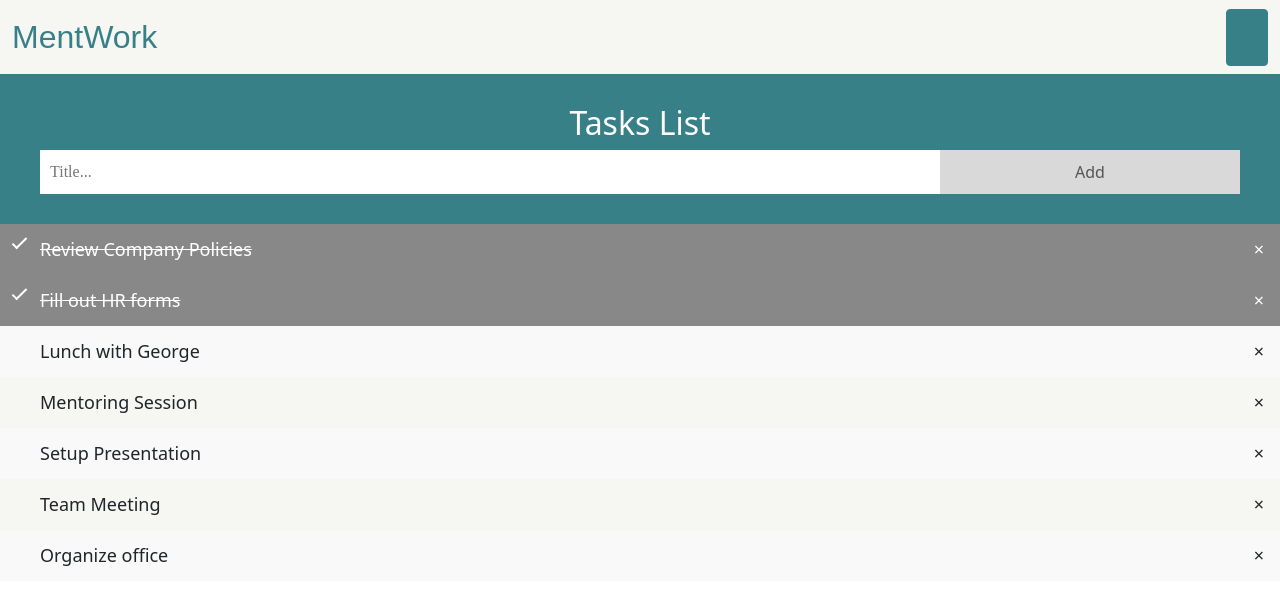
After one commit to abbeyames/MentWork, a Flask app: template templates/topics.html in a window 1280 px wide. The commit adds this page. Shown: the top 605 px of the page. Run offline with Flask 2, Linux system fonts and the light colour scheme; the template is opened without the code that fills it, so the values that code supplies are empty.

Commit message:
Structural updates

```diff
--- a/main.py
+++ b/main.py
@@ -12,10 +12,18 @@ def index():
 
 @app.route('/db', methods=['POST', 'GET'])
 def db_info():
-  error = '';
+  text = '';
   if request.method == 'GET':
-    error = db.keys();
-  return render_template('db.html', error=error)
+    text += "Displaying account information currently present in the database<br><br>"
+    for key in db.keys():
+      text += "<br>Email:       " + db[key]["email"]
+      text += "<br>Password:    " + db[key]["password"]
+      text += "<br>First Name:  " + db[key]["firstName"]
+      text += "<br>Last Name:   " + db[key]["lastName"]
+      text += "<br>Job Title:   " + db[key]["jobTitle"]
+      text += "<br>"
+
+  return render_template('db.html', text=text)
 
 # https://flask.palletsprojects.com/en/2.0.x/quickstart/
 @app.route('/login', methods=['POST', 'GET'])
@@ -25,7 +33,7 @@ def login():
     valid_login = attempt_login(request.form['email'], request.form['password'])
     if valid_login == 'login':
       login_user(request.form['email'])
-      return render_template("main.html") # should be redirect instead
+      return redirect("/main")
     elif valid_login == 'incorrect password':
       error = 'Incorrect password'
     else:
@@ -61,7 +69,7 @@ def signup():
                          request.form['lastName'],
                          request.form['jobTitle'])
       create_account(request.form['email'], user)
-      return render_template("login.html") # should be redirect instead
+      return redirect("/login")
     else:
       error = "An account with this email already exists"
   return render_template("signup.html", error=error)
@@ -90,9 +98,17 @@ def create_account(email, userData):
   db[email] = userData
   print("Account created")
 
-@app.route('/main')
+@app.route('/main', methods=['POST', 'GET'])
 def main():
-  return render_template("main.html")
+  global currentUser
+  # webText = '';
+  # if request.method == 'GET':
+  # for key in currentUser.items():
+  # webText += "Hello " + currentUser["firstName"]
+
+  # return render_template("main.html", webText=webText)
+
+  return render_template("main.html", firstName=currentUser['firstName'], lastName=currentUser['lastName'])
 
 @app.route('/main/schedule', methods=['POST', 'GET'])
 def schedule():
@@ -111,16 +127,24 @@ def schedule():
 
   return render_template("main.html")
 
-def create_event(title, start, end, recurring, description, mentor):
+def create_event(title, start, end, recurring, recurringDays, description, mentor):
   event = {
     "eventTitle": title,
     "startDate": start,
     "endDate": end,
     "recurring": recurring,
+    "recurringDays": recurringDays,
     "description": description,
     "mentorAvailability": mentor
   }
   return event
+
+def add_event(event):
+  global currentUser
+  if event['recurring'] == "no":
+    currentUser['singularEvents'].append(event)
+  else:
+    currentUser['recurringEvents'].append(event)
 
 def update_user_data():
   global currentUser
@@ -132,7 +156,7 @@ def logout():
   global currentUser
   currentUser = {}
   print("User logged out")
-  return render_template("index.html") # should be redirect
+  return redirect("/")
 
 
 app.run(host='0.0.0.0', port=8080, debug=True)
--- a/pyproject.toml
+++ b/pyproject.toml
@@ -8,6 +8,7 @@ authors = ["Your Name <you@example.com>"]
 python = "^3.8"
 Flask = "^2.0.2"
 replit = "^3.2.4"
+lib = "^4.0.0"
 
 [tool.poetry.dev-dependencies]
 
--- a/static/css/navbar.css
+++ b/static/css/navbar.css
@@ -22,6 +22,10 @@
     color: var(--darkTeal);
 }
 
+.navbar-brand {
+  font-size: 2rem;
+}
+
 .me-2 {
     border-color: var(--lightGray);
     color: var(--darkTeal);
@@ -43,14 +47,18 @@
 }
 
 .navbar-toggler {
-    background-color: var(--lightTeal);
-    border-color: var(--darkTeal);
-    color: var(--offWhite);
-    width: 2em;
-    height: 2em;
-    text-align: center;
-    vertical-align: center;
-    padding: 5px;
+  background-color: var(--darkTeal);
+  border-color: var(--darkTeal);
+  color: var(--offWhite);
+/*   width: 20vw; */
+  padding: 15px 20px 10px 20px;
+}
+
+.navbar-toggler-icon {
+  width: 100%;
+  margin: 0;
+  padding: 0;
+  font-family: var(--headingFont);
 }
 
 .bi-list {
--- /dev/null
+++ b/static/css/topics.css
@@ -0,0 +1,117 @@
+ /* Color Scheme: Dark Teal (#388087), Light Teal (#6FB3B8), Light Blue (#BADFE7),
+        Light Green (#C2EDCE), Off-White (#F6F6F2), Light Gray (#E3E4E4) */
+
+        /* Include the padding and border in an element's total width and height */
+            * {
+            box-sizing: border-box;
+            }
+
+            /* Remove margins and padding from the list */
+            ul {
+            margin: 0;
+            padding: 0;
+            }
+
+            /* Style the list items */
+            ul li {
+            cursor: pointer;
+            position: relative;
+            padding: 12px 8px 12px 40px;
+            background: #F6F6F2;
+            font-size: 18px;
+            transition: 0.2s;
+
+            /* make the list items unselectable */
+            -webkit-user-select: none;
+            -moz-user-select: none;
+            -ms-user-select: none;
+            user-select: none;
+            }
+
+            /* Set all odd list items to a different color (zebra-stripes) */
+            ul li:nth-child(odd) {
+            background: #f9f9f9;
+            }
+
+            /* Darker background-color on hover */
+            ul li:hover {
+            background: #ddd;
+            }
+
+            /* When clicked on, add a background color and strike out text */
+            ul li.checked {
+            background: #888;
+            color: #fff;
+            text-decoration: line-through;
+            }
+
+            /* Add a "checked" mark when clicked on */
+            ul li.checked::before {
+            content: '';
+            position: absolute;
+            border-color: #fff;
+            border-style: solid;
+            border-width: 0 2px 2px 0;
+            top: 10px;
+            left: 16px;
+            transform: rotate(45deg);
+            height: 15px;
+            width: 7px;
+            }
+
+            /* Style the close button */
+            .close {
+            position: absolute;
+            right: 0;
+            top: 0;
+            padding: 12px 16px 12px 16px;
+            }
+
+            .close:hover {
+            background-color: #6FB3B8;
+            color: white;
+            }
+
+            /* Style the header */
+            .header {
+            background-color: #388087;
+            padding: 30px 40px;
+            color: white;
+            text-align: center;
+            }
+
+            /* Clear floats after the header */
+            .header:after {
+            content: "";
+            display: table;
+            clear: both;
+            }
+
+            /* Style the input */
+            input {
+            margin: 0;
+            border: none;
+            border-radius: 0;
+            width: 75%;
+            padding: 10px;
+            float: left;
+            font-size: 16px;
+            }
+
+            /* Style the "Add" button */
+            .addBtn {
+            padding: 10px;
+            width: 25%;
+            background: #d9d9d9;
+            color: #555;
+            float: left;
+            text-align: center;
+            font-size: 16px;
+            cursor: pointer;
+            transition: 0.3s;
+            border-radius: 0;
+            }
+
+            .addBtn:hover {
+            background-color: #bbb;
+            }
--- /dev/null
+++ b/static/js/topics.js
@@ -0,0 +1,85 @@
+// Create a "close" button and append it to each list item
+            var myNodelist = document.getElementsByTagName("LI");
+            var i;
+            for (i = 0; i < myNodelist.length; i++) {
+            var span = document.createElement("SPAN");
+            var txt = document.createTextNode("\u00D7");
+            span.className = "close";
+            span.appendChild(txt);
+            myNodelist[i].appendChild(span);
+            }
+
+            // Click on a close button to hide the current list item
+            var close = document.getElementsByClassName("close");
+            var i;
+            for (i = 0; i < close.length; i++) {
+            close[i].onclick = function() {
+                var div = this.parentElement;
+                div.style.display = "none";
+            }
+            }
+
+            // Add a "checked" symbol when clicking on a list item
+            var list = document.querySelector('ul');
+            list.addEventListener('click', function(ev) {
+            if (ev.target.tagName === 'LI') {
+                ev.target.classList.toggle('checked');
+            }
+            }, false);
+
+            // Create a new list item when clicking on the "Add" button
+            function newElement() {
+            var li = document.createElement("li");
+            var inputValue = document.getElementById("myInput").value;
+            var t = document.createTextNode(inputValue);
+            li.appendChild(t);
+            if (inputValue === '') {
+                alert("You must write something!");
+            } else {
+                document.getElementById("myUL").appendChild(li);
+            }
+            document.getElementById("myInput").value = "";
+
+            var span = document.createElement("SPAN");
+            var txt = document.createTextNode("\u00D7");
+            span.className = "close";
+            span.appendChild(txt);
+            li.appendChild(span);
+
+            for (i = 0; i < close.length; i++) {
+                close[i].onclick = function() {
+                var div = this.parentElement;
+                div.style.display = "none";
+                }
+            }
+            }
+
+            $('#next').click(function () {
+            var $next = $('.progress ul li.current').removeClass('current').addClass('complete').next('li');
+            if ($next.length) {
+              $next.removeClass('complete').addClass('current');
+              //console.log('Prev');
+            }
+
+            else {
+
+              $(".progress ul li:first").removeClass('complete').addClass('current');
+
+              if (".progress ul li:last") {
+                  $('.progress ul li').removeClass('current').removeClass('complete').removeAttr('class');
+                  $(".progress ul li:first").addClass('current');
+              }
+           //console.log('Next');
+            }
+   });
+         $('#prev').click(function () {
+          var $prev = $('.progress ul li.current').removeClass('current').removeClass('complete').removeAttr('class').prev('li');
+          if ($prev.length) {
+           $prev.removeClass('complete').addClass('current');
+           //console.log('Prev');
+       } else {
+           $(".progress ul li:first").removeClass('complete').addClass('current');
+           $(".progress ul li:last").removeClass('current').removeClass('complete').removeAttr('class');
+           //console.log('Prev');
+       }
+   });
--- a/templates/db.html
+++ b/templates/db.html
@@ -1 +1,5 @@
-<div>{{ error }}</div>
+<div>
+{% autoescape false %}
+  {{ text }}
+{% endautoescape %}
+</div>
--- a/templates/main.html
+++ b/templates/main.html
@@ -29,7 +29,7 @@
       <div class="container-fluid">
         <a class="navbar-brand" href="/main">MentWork</a>
         <button class="navbar-toggler" type="button" data-bs-toggle="offcanvas" data-bs-target="#offcanvasNavbar" aria-controls="offcanvasNavbar">
-          <span class="navbar-toggler-icon"><i class="bi bi-list"></i></span>
+          <span class="navbar-toggler-icon">{{ firstName }} {{ lastName }}</span>
         </button>
         <div class="offcanvas offcanvas-end" tabindex="-1" id="offcanvasNavbar" aria-labelledby="offcanvasNavbarLabel">
           <div class="offcanvas-header">
--- /dev/null
+++ b/templates/topics.html
@@ -0,0 +1,50 @@
+<!--
+    Main Page
+ -->
+ <!DOCTYPE html>
+ <html lang="en">
+
+ <head>
+     <!-- Meta  -->
+     <meta charset="utf-8">
+     <meta name="viewport" content="width=device-width">
+     <title>Mentwork - Topics</title>
+
+     <!-- Font Links  -->
+
+     <!-- Bootstrap -->
+     <link href="https://cdn.jsdelivr.net/npm/bootstrap@5.1.3/dist/css/bootstrap.min.css" rel="stylesheet" integrity="sha384-1BmE4kWBq78iYhFldvKuhfTAU6auU8tT94WrHftjDbrCEXSU1oBoqyl2QvZ6jIW3" crossorigin="anonymous">
+
+     <!-- Stylesheets  -->
+     <link rel="stylesheet" href="./styles/navbar.css">
+     <link rel="stylesheet" href="./styles/topics.css">
+ </head>
+
+ <body>
+     <!-- Navbar JS  -->
+     <script id="replace_with_navbar" src="./scripts/navbar.js"></script>
+     <div id="myDIV" class="header">
+        <h2>Tasks List</h2>
+        <input type="text" id="myInput" placeholder="Title...">
+        <span onclick="newElement()" class="addBtn">Add</span>
+      </div>
+
+      <ul id="myUL">
+        <li class="checked">Review Company Policies</li>
+        <li class="checked">Fill out HR forms</li>
+        <li>Lunch with George</li>
+        <li>Mentoring Session</li>
+        <li>Setup Presentation</li>
+        <li>Team Meeting</li>
+        <li>Organize office</li>
+      </ul>
+
+     <!-- Bootstrap JS  -->
+     <script src="https://cdn.jsdelivr.net/npm/bootstrap@5.1.3/dist/js/bootstrap.bundle.min.js" integrity="sha384-ka7Sk0Gln4gmtz2MlQnikT1wXgYsOg+OMhuP+IlRH9sENBO0LRn5q+8nbTov4+1p" crossorigin="anonymous"></script>
+
+ <!-- My Script  -->
+    <script src="../static/js/topics.js"></script>
+
+ </body>
+
+</html>
```
Also changed, not shown: static/css/main.css (+32 -14 lines), static/js/calendar.js (+83 -45 lines), 2 other files.
